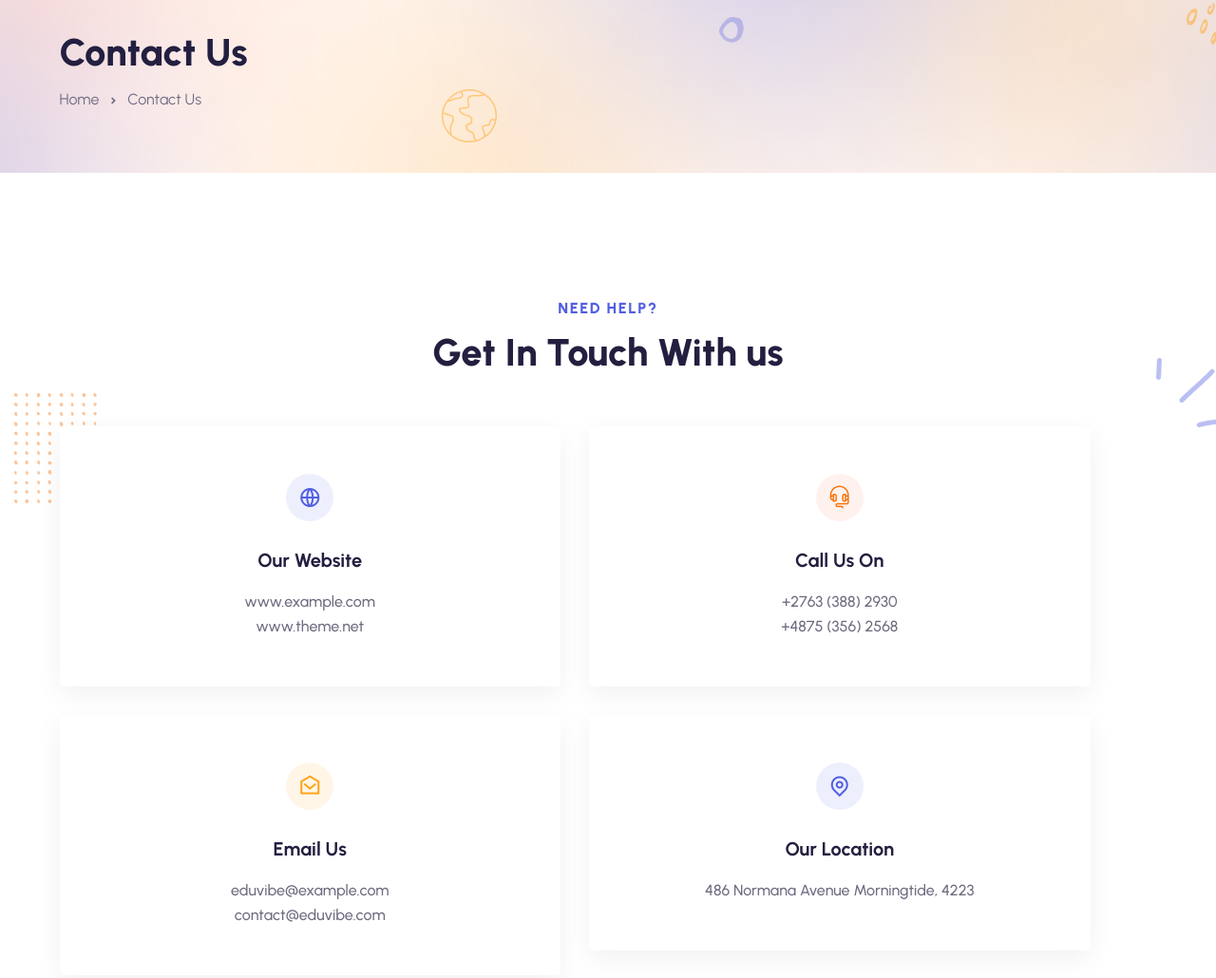
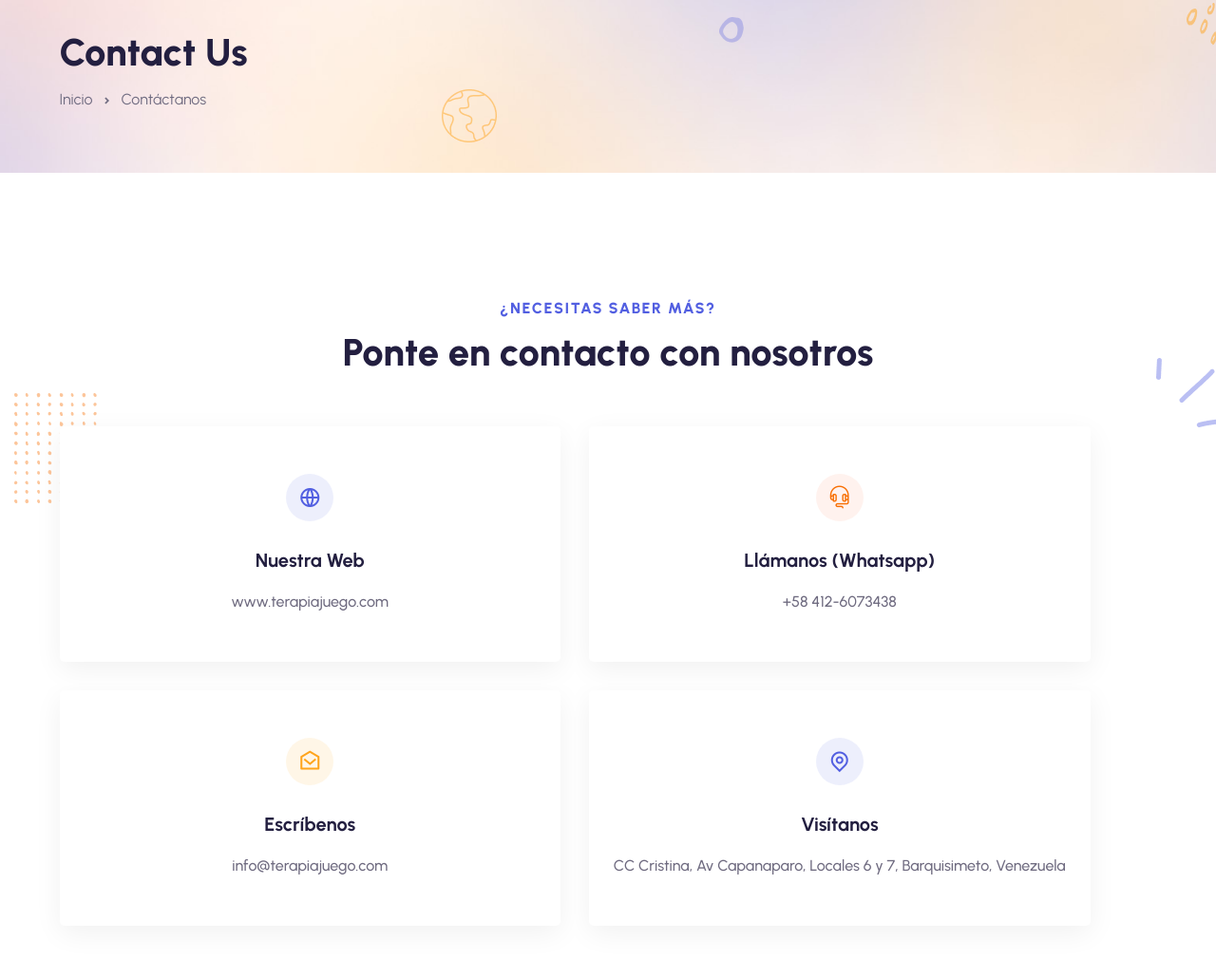
Before and after one commit to decktra/terapiajuego, a plain HTML site: page contacto.html in a window 1280 px wide. Shown: the part 123-1153 px from the top of the page at 95% size. Drawn offline with Linux system fonts and the light colour scheme.

Commit message:
contact us

```diff
--- a/contacto.html
+++ b/contacto.html
@@ -104,9 +104,9 @@
                             </div>
                             <nav class="edu-breadcrumb-nav">
                                 <ol class="edu-breadcrumb d-flex justify-content-start liststyle">
-                                    <li class="breadcrumb-item"><a href="index.html">Home</a></li>
+                                    <li class="breadcrumb-item"><a href="index.html">Inicio</a></li>
                                     <li class="separator"><i class="ri-arrow-drop-right-line"></i></li>
-                                    <li class="breadcrumb-item active" aria-current="page">Contact Us</li>
+                                    <li class="breadcrumb-item active" aria-current="page">Contáctanos</li>
                                 </ol>
                             </nav>
                         </div>
@@ -143,8 +143,8 @@
                 <div class="row g-5">
                     <div class="col-lg-12">
                         <div class="section-title text-center" data-sal-delay="150" data-sal="slide-up" data-sal-duration="800">
-                            <span class="pre-title">Need Help?</span>
-                            <h3 class="title">Get In Touch With us</h3>
+                            <span class="pre-title">¿Necesitas saber más?</span>
+                            <h3 class="title">Ponte en contacto con nosotros</h3>
                         </div>
                     </div>
                 </div>
@@ -162,9 +162,8 @@
                                                 <i class="ri-global-line"></i>
                                             </div>
                                             <div class="content">
-                                                <h6 class="title">Our Website</h6>
-                                                <p><a href="https://example.com" target="_blank">www.example.com</a></p>
-                                                <p><a href="https://themeforest.net" target="_blank">www.theme.net</a></p>
+                                                <h6 class="title">Nuestra Web</h6>
+                                                <p><a href="https://example.com" target="_blank">www.terapiajuego.com</a></p>
                                             </div>
                                         </div>
                                     </div>
@@ -179,9 +178,8 @@
                                                 <i class="icon-Headphone"></i>
                                             </div>
                                             <div class="content">
-                                                <h6 class="title">Call Us On</h6>
-                                                <p><a href="tel:+2763(388)2930">+2763 (388) 2930</a></p>
-                                                <p><a href="tel:+4875(356)2568">+4875 (356) 2568</a></p>
+                                                <h6 class="title">Llámanos (Whatsapp)</h6>
+                                                <p><a href="tel:+584126073438">+58 412-6073438</a></p>
                                             </div>
                                         </div>
                                     </div>
@@ -196,9 +194,8 @@
                                                 <i class="icon-mail-open-line"></i>
                                             </div>
                                             <div class="content">
-                                                <h6 class="title">Email Us</h6>
-                                                <p><a href="mailto:eduvibe@example.com" target="_blank">eduvibe@example.com</a></p>
-                                                <p><a href="mailto:contact@eduvibe.com" target="_blank">contact@eduvibe.com</a></p>
+                                                <h6 class="title">Escríbenos</h6>
+                                                <p><a href="mailto:info@terapiajuego.com" target="_blank">info@terapiajuego.com</a></p>
                                             </div>
                                         </div>
                                     </div>
@@ -213,8 +210,8 @@
                                                 <i class="icon-map-pin-line"></i>
                                             </div>
                                             <div class="content">
-                                                <h6 class="title">Our Location</h6>
-                                                <p>486 Normana Avenue Morningtide, 4223</p>
+                                                <h6 class="title">Visítanos</h6>
+                                                <p>CC Cristina, Av Capanaparo, Locales 6 y 7, Barquisimeto, Venezuela</p>
                                             </div>
                                         </div>
                                     </div>
```
Also changed, not shown: 1 other file.
